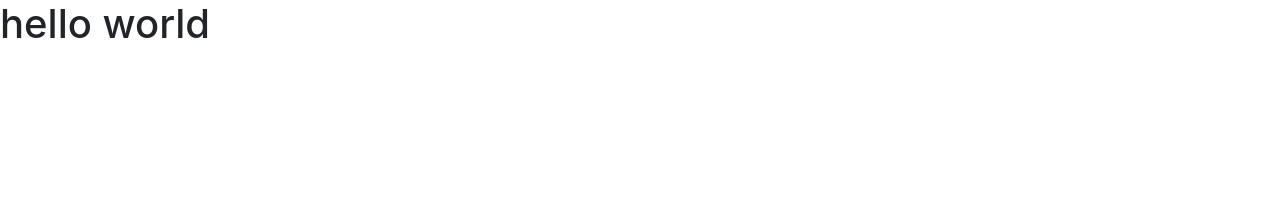
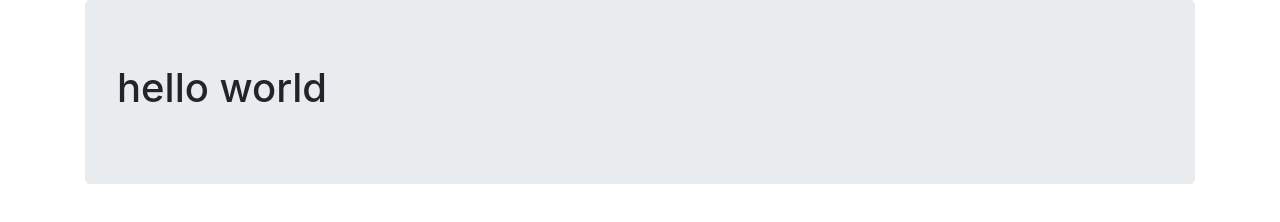
Before and after one commit to civanesar/civanesar.github.io, a plain HTML site: page index.html in a window 1280 px wide. Drawn offline with nearby package versions, Linux system fonts and the light colour scheme.

Commit message:
Update index.html

```diff
--- a/index.html
+++ b/index.html
@@ -6,6 +6,10 @@
 <script src="https://stackpath.bootstrapcdn.com/bootstrap/4.1.3/js/bootstrap.min.js" integrity="sha384-ChfqqxuZUCnJSK3+MXmPNIyE6ZbWh2IMqE241rYiqJxyMiZ6OW/JmZQ5stwEULTy" crossorigin="anonymous"></script>
   </head>
   <body>
-    <h1>hello world</h1>
+    <article class = "container">
+      <section class = "jumbotron">
+        <h1>hello world</h1>
+      </section>
+    </article>
   </body>
 </html>
```
